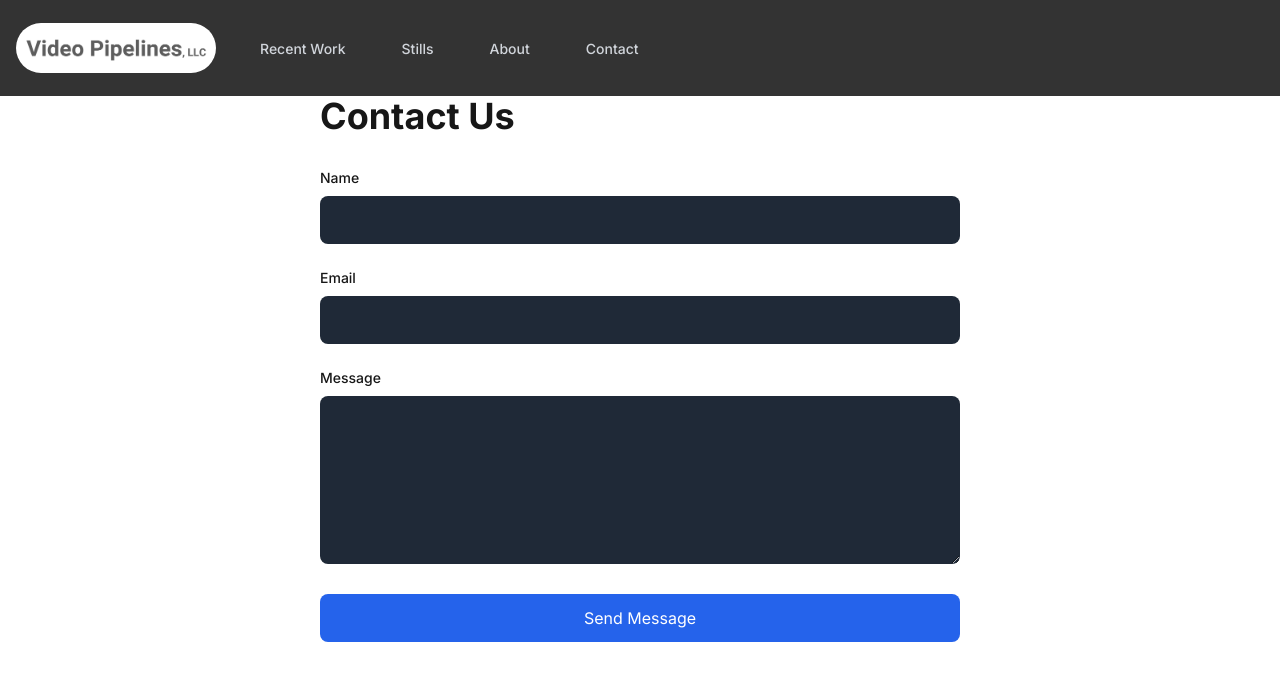
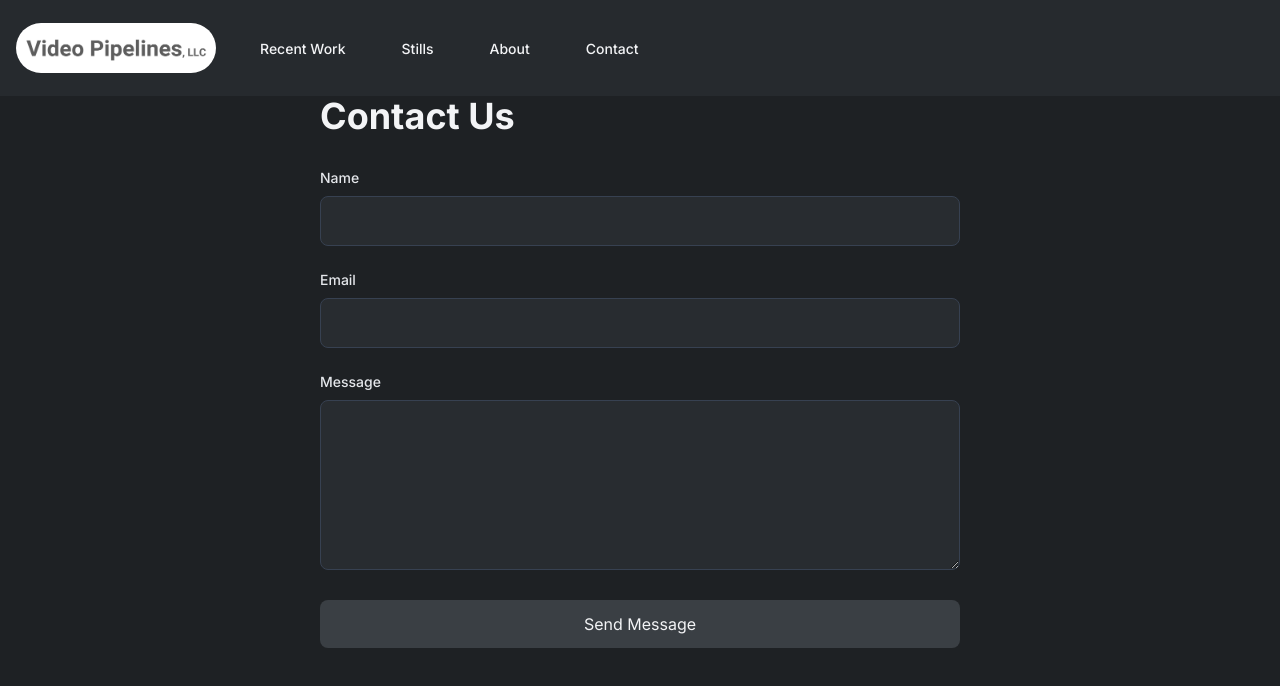
Before and after one commit to charlestbell/Video-Pipelines-Site, a Next.js app: page /contact in a window 1280 px wide. Shown: the top 686 px of the page. Built offline with nearby package versions, Linux system fonts and the light colour scheme.

Commit message:
updating color scheme

```diff
--- a/src/app/contact/page.tsx
+++ b/src/app/contact/page.tsx
@@ -38,7 +38,7 @@ export default function Contact() {
       animate={{ opacity: 1 }}
       className="min-h-screen pt-24 px-4 max-w-2xl mx-auto"
     >
-      <h1 className="text-4xl font-bold mb-8">Contact Us</h1>
+      <h1 className="text-4xl font-bold mb-8 text-gray-100">Contact Us</h1>
 
       <form onSubmit={handleSubmit} className="space-y-6">
         <motion.div
@@ -46,11 +46,13 @@ export default function Contact() {
           animate={{ x: 0, opacity: 1 }}
           transition={{ delay: 0.2 }}
         >
-          <label className="block text-sm font-medium mb-2">Name</label>
+          <label className="block text-sm font-medium mb-2 text-gray-200">
+            Name
+          </label>
           <input
             type="text"
             required
-            className="w-full p-3 bg-gray-800 rounded-lg"
+            className="w-full p-3 bg-[#282C30] rounded-lg border border-gray-700 text-gray-100 focus:outline-none focus:border-gray-500"
             value={formData.name}
             onChange={(e) => setFormData({ ...formData, name: e.target.value })}
           />
@@ -61,11 +63,13 @@ export default function Contact() {
           animate={{ x: 0, opacity: 1 }}
           transition={{ delay: 0.3 }}
         >
-          <label className="block text-sm font-medium mb-2">Email</label>
+          <label className="block text-sm font-medium mb-2 text-gray-200">
+            Email
+          </label>
           <input
             type="email"
             required
-            className="w-full p-3 bg-gray-800 rounded-lg"
+            className="w-full p-3 bg-[#282C30] rounded-lg border border-gray-700 text-gray-100 focus:outline-none focus:border-gray-500"
             value={formData.email}
             onChange={(e) =>
               setFormData({ ...formData, email: e.target.value })
@@ -78,11 +82,13 @@ export default function Contact() {
           animate={{ x: 0, opacity: 1 }}
           transition={{ delay: 0.4 }}
         >
-          <label className="block text-sm font-medium mb-2">Message</label>
+          <label className="block text-sm font-medium mb-2 text-gray-200">
+            Message
+          </label>
           <textarea
             required
             rows={6}
-            className="w-full p-3 bg-gray-800 rounded-lg"
+            className="w-full p-3 bg-[#282C30] rounded-lg border border-gray-700 text-gray-100 focus:outline-none focus:border-gray-500"
             value={formData.message}
             onChange={(e) =>
               setFormData({ ...formData, message: e.target.value })
@@ -93,7 +99,7 @@ export default function Contact() {
         <motion.button
           whileHover={{ scale: 1.02 }}
           whileTap={{ scale: 0.98 }}
-          className="w-full py-3 bg-blue-600 text-white rounded-lg hover:bg-blue-700"
+          className="w-full py-3 bg-[#3A3F44] text-gray-100 rounded-lg hover:bg-[#444A50] transition-colors duration-200"
           type="submit"
         >
           Send Message
--- a/src/app/layout.tsx
+++ b/src/app/layout.tsx
@@ -17,7 +17,7 @@ export default function RootLayout({
 }) {
   return (
     <html lang="en">
-      <body className={inter.className}>
+      <body className={`${inter.className} bg-[#1E2124] text-gray-100`}>
         <Navbar />
         {children}
       </body>
--- a/src/components/Navbar.tsx
+++ b/src/components/Navbar.tsx
@@ -23,7 +23,7 @@ const NavLink = ({
   >
     <Link href={href}>
       <motion.span
-        className="text-gray-300 hover:text-white px-3 py-2 rounded-md text-sm font-medium"
+        className="text-gray-100 hover:text-white px-3 py-2 rounded-md text-sm font-medium"
         whileHover={{ scale: 1.05 }}
         whileTap={{ scale: 0.95 }}
       >
@@ -45,7 +45,7 @@ export default function Navbar() {
     <motion.nav
       initial={{ opacity: 0 }}
       animate={{ opacity: 1 }}
-      className="fixed w-full z-50 bg-black/80 backdrop-blur-sm"
+      className="fixed w-full z-50 bg-[#282C30] bg-opacity-95 backdrop-blur-sm"
     >
       <div className="container mx-auto px-4">
         <div className="flex flex-row items-center gap-8 h-24">
--- a/tailwind.config.js
+++ b/tailwind.config.js
@@ -8,8 +8,10 @@ module.exports = {
   theme: {
     extend: {
       colors: {
-        dark: "#121212",
-        "dark-lighter": "#1e1e1e",
+        "base-dark": "#1E2124",
+        "input-dark": "#282C30",
+        "button-dark": "#3A3F44",
+        "button-hover": "#444A50",
       },
     },
   },
```
